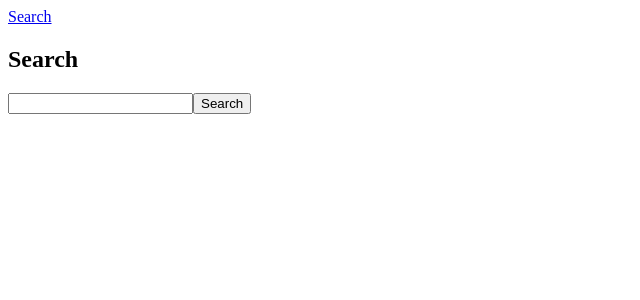
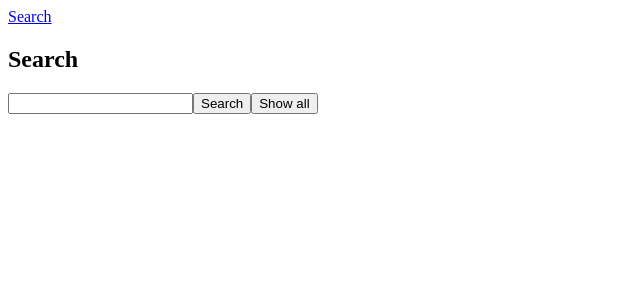
Before and after one commit to peter-miklos/mercury-a4, an Angular app: page /search in a window 1280 px wide. Shown: the top 300 px of the page, without its empty margins (0-640 px from the left). Built offline with nearby package versions, Linux system fonts and the light colour scheme.

Commit message:
showAll() added

```diff
--- a/src/app/search/search.component.html
+++ b/src/app/search/search.component.html
@@ -2,6 +2,7 @@
 <form>
   <input type="search" name="query" [(ngModel)]="query" (keyup.enter)="search()">
   <button type="button" (click)="search()">Search</button>
+  <button type="button" (click)="showAll()">Show all</button>
 </form>
 <table *ngIf="searchResults">
   <thead>
--- a/src/app/search/search.component.ts
+++ b/src/app/search/search.component.ts
@@ -24,4 +24,14 @@ export class SearchComponent implements OnInit {
       error => console.error(error)
     )
   }
+
+  showAll(): void {
+    this.searchService.getAll().then(
+      data => {
+        this.searchResults = data;
+        this.query = null;
+      },
+      error => console.error(error)
+    )
+  }
 }
```
